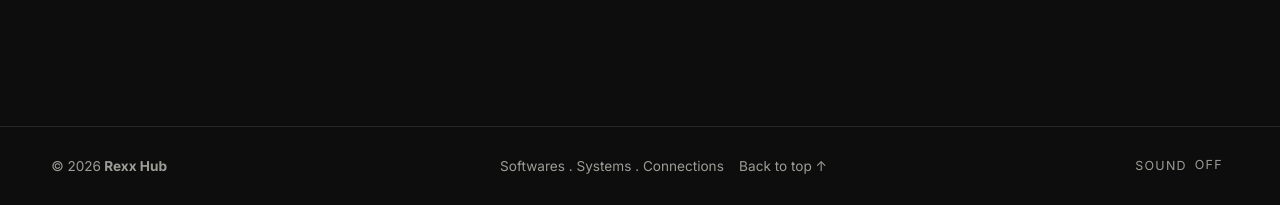
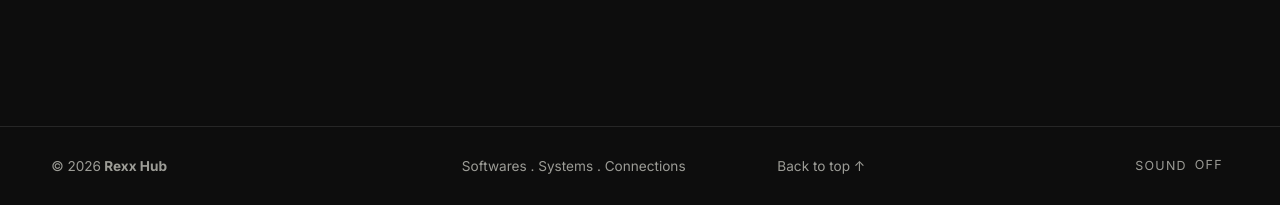
Before and after one commit to RexxHub/My-portfolio2, a plain HTML site: page index.html in a window 1280 px wide. Shown: the part 11036-11241 px from the top of the page. Drawn offline with Linux system fonts and the light colour scheme.

Commit message:
Update footer structure in index.html

```diff
--- a/index.html
+++ b/index.html
@@ -253,7 +253,7 @@ html.alt{--bg:#e63b2e;--text:#0d0d0d;--muted:#3b0f0a;--card:#d63326;--line:#0d0d
         <li><a href="https://www.facebook.com/share/1K1fvXX1mK/" target="_blank" rel="noopener noreferrer"><span class="sw"><i>Facebook</i><i>Say hello</i></span><b>↗</b></a></li>
       </ul></div></section>
   </main>
-  <footer><div class="wrap foot"><span>© <span id="year"></span><strong> Rexx Hub</strong></span><span>&nbsp;&nbsp;&nbsp;&nbsp;&nbsp;&nbsp;&nbsp;&nbsp;Softwares . Systems . Connections<a href="#home">&nbsp;&nbsp;&nbsp;&nbsp;Back to top ↑</a></span><button class="snd" id="snd" type="button" aria-pressed="false">Sound <span class="sw"><i>Off</i><i>On</i></span></button></div></footer>
+  <footer><div class="wrap foot"><span>© <span id="year"></span><strong> Rexx Hub</strong></span><span>&nbsp;&nbsp;&nbsp;&nbsp;&nbsp;&nbsp;&nbsp;&nbsp;Softwares . Systems . Connections<a href="#home">&nbsp;&nbsp;&nbsp;&nbsp;&nbsp;&nbsp;&nbsp;&nbsp;&nbsp;&nbsp;&nbsp;&nbsp;&nbsp;&nbsp;&nbsp;&nbsp;&nbsp;&nbsp;&nbsp;&nbsp;&nbsp;&nbsp;&nbsp;&nbsp;Back to top ↑</a></span><button class="snd" id="snd" type="button" aria-pressed="false">Sound <span class="sw"><i>Off</i><i>On</i></span></button></div></footer>
   <button class="touch" id="touch" type="button" aria-label="Switch colour mode"><svg viewBox="0 0 120 120" aria-hidden="true"><defs><path id="tp" d="M60,60 m-44,0 a44,44 0 1,1 88,0 a44,44 0 1,1 -88,0"/></defs><text><textPath href="#tp">TAP TO SWITCH • TAP TO SWITCH • </textPath></text></svg><span>◐</span></button>
   <script>
     /* Edit these values when publishing the site. */
```
